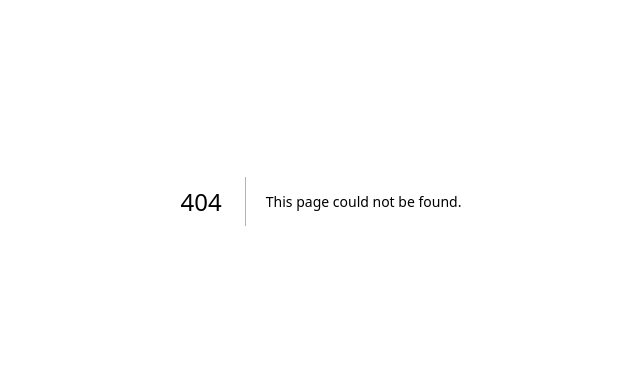
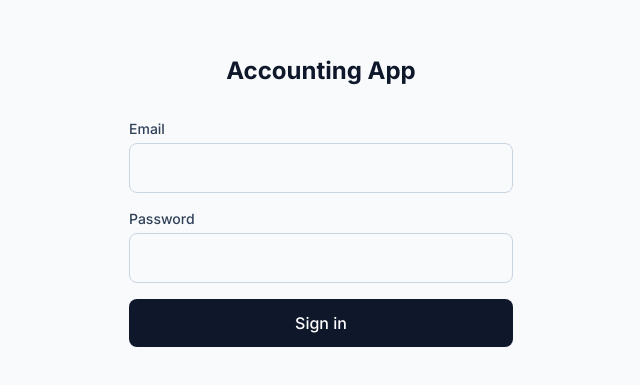
Before and after one commit to louisgarnier/accounting, a Next.js app in the folder frontend/: page /login in a window 1280 px wide. Before the commit this address had no page. Shown: the part 199-584 px from the top of the page, without its empty margins (319-959 px from the left). Built offline with nearby package versions, Linux system fonts and the light colour scheme.

Commit message:
[EPIC-1] feat: add login/logout UI with Supabase auth

```diff
--- /dev/null
+++ b/frontend/app/(dashboard)/layout.tsx
@@ -0,0 +1,17 @@
+import LogoutButton from '@/components/LogoutButton'
+
+export default function DashboardLayout({
+  children,
+}: {
+  children: React.ReactNode
+}) {
+  return (
+    <div className="min-h-screen bg-slate-50">
+      <header className="bg-white border-b border-slate-200 px-4 py-3 flex items-center justify-between">
+        <h1 className="text-lg font-semibold text-slate-900">Accounting</h1>
+        <LogoutButton />
+      </header>
+      <main className="px-4 py-6 max-w-2xl mx-auto">{children}</main>
+    </div>
+  )
+}
--- /dev/null
+++ b/frontend/app/(dashboard)/page.tsx
@@ -0,0 +1,7 @@
+export default function DashboardPage() {
+  return (
+    <div className="text-center py-16">
+      <p className="text-slate-500">Dashboard — coming soon</p>
+    </div>
+  )
+}
--- /dev/null
+++ b/frontend/app/login/actions.ts
@@ -0,0 +1,27 @@
+'use server'
+
+import { revalidatePath } from 'next/cache'
+import { redirect } from 'next/navigation'
+import { createClient } from '@/lib/supabase/server'
+
+export async function login(formData: FormData) {
+  const supabase = await createClient()
+
+  const { error } = await supabase.auth.signInWithPassword({
+    email: formData.get('email') as string,
+    password: formData.get('password') as string,
+  })
+
+  if (error) {
+    redirect('/login?error=Invalid+email+or+password')
+  }
+
+  revalidatePath('/', 'layout')
+  redirect('/')
+}
+
+export async function logout() {
+  const supabase = await createClient()
+  await supabase.auth.signOut()
+  redirect('/login')
+}
--- /dev/null
+++ b/frontend/app/login/page.tsx
@@ -0,0 +1,68 @@
+import { login } from './actions'
+
+export default async function LoginPage({
+  searchParams,
+}: {
+  searchParams: Promise<{ error?: string }>
+}) {
+  const { error } = await searchParams
+
+  return (
+    <div className="min-h-screen flex items-center justify-center bg-slate-50 px-4">
+      <div className="w-full max-w-sm">
+        <h1 className="text-2xl font-bold text-slate-900 mb-8 text-center">
+          Accounting App
+        </h1>
+
+        <form className="space-y-4">
+          {error && (
+            <p className="text-sm text-red-600 bg-red-50 px-3 py-2 rounded">
+              {error}
+            </p>
+          )}
+
+          <div>
+            <label
+              htmlFor="email"
+              className="block text-sm font-medium text-slate-700 mb-1"
+            >
+              Email
+            </label>
+            <input
+              id="email"
+              name="email"
+              type="email"
+              required
+              autoComplete="email"
+              className="w-full px-3 py-3 border border-slate-300 rounded-lg text-base focus:outline-none focus:ring-2 focus:ring-slate-900"
+            />
+          </div>
+
+          <div>
+            <label
+              htmlFor="password"
+              className="block text-sm font-medium text-slate-700 mb-1"
+            >
+              Password
+            </label>
+            <input
+              id="password"
+              name="password"
+              type="password"
+              required
+              autoComplete="current-password"
+              className="w-full px-3 py-3 border border-slate-300 rounded-lg text-base focus:outline-none focus:ring-2 focus:ring-slate-900"
+            />
+          </div>
+
+          <button
+            formAction={login}
+            className="w-full py-3 px-4 bg-slate-900 text-white rounded-lg text-base font-medium active:bg-slate-700"
+          >
+            Sign in
+          </button>
+        </form>
+      </div>
+    </div>
+  )
+}
--- a/frontend/app/page.tsx
+++ /dev/null
@@ -1,65 +0,0 @@
-import Image from "next/image";
-
-export default function Home() {
-  return (
-    <div className="flex flex-col flex-1 items-center justify-center bg-zinc-50 font-sans dark:bg-black">
-      <main className="flex flex-1 w-full max-w-3xl flex-col items-center justify-between py-32 px-16 bg-white dark:bg-black sm:items-start">
-        <Image
-          className="dark:invert"
-          src="/next.svg"
-          alt="Next.js logo"
-          width={100}
-          height={20}
-          priority
-        />
-        <div className="flex flex-col items-center gap-6 text-center sm:items-start sm:text-left">
-          <h1 className="max-w-xs text-3xl font-semibold leading-10 tracking-tight text-black dark:text-zinc-50">
-            To get started, edit the page.tsx file.
-          </h1>
-          <p className="max-w-md text-lg leading-8 text-zinc-600 dark:text-zinc-400">
-            Looking for a starting point or more instructions? Head over to{" "}
-            <a
-              href="https://vercel.com/templates?framework=next.js&utm_source=create-next-app&utm_medium=appdir-template-tw&utm_campaign=create-next-app"
-              className="font-medium text-zinc-950 dark:text-zinc-50"
-            >
-              Templates
-            </a>{" "}
-            or the{" "}
-            <a
-              href="https://nextjs.org/learn?utm_source=create-next-app&utm_medium=appdir-template-tw&utm_campaign=create-next-app"
-              className="font-medium text-zinc-950 dark:text-zinc-50"
-            >
-              Learning
-            </a>{" "}
-            center.
-          </p>
-        </div>
-        <div className="flex flex-col gap-4 text-base font-medium sm:flex-row">
-          <a
-            className="flex h-12 w-full items-center justify-center gap-2 rounded-full bg-foreground px-5 text-background transition-colors hover:bg-[#383838] dark:hover:bg-[#ccc] md:w-[158px]"
-            href="https://vercel.com/new?utm_source=create-next-app&utm_medium=appdir-template-tw&utm_campaign=create-next-app"
-            target="_blank"
-            rel="noopener noreferrer"
-          >
-            <Image
-              className="dark:invert"
-              src="/vercel.svg"
-              alt="Vercel logomark"
-              width={16}
-              height={16}
-            />
-            Deploy Now
-          </a>
-          <a
-            className="flex h-12 w-full items-center justify-center rounded-full border border-solid border-black/[.08] px-5 transition-colors hover:border-transparent hover:bg-black/[.04] dark:border-white/[.145] dark:hover:bg-[#1a1a1a] md:w-[158px]"
-            href="https://nextjs.org/docs?utm_source=create-next-app&utm_medium=appdir-template-tw&utm_campaign=create-next-app"
-            target="_blank"
-            rel="noopener noreferrer"
-          >
-            Documentation
-          </a>
-        </div>
-      </main>
-    </div>
-  );
-}
--- /dev/null
+++ b/frontend/components/LogoutButton.tsx
@@ -0,0 +1,16 @@
+'use client'
+
+import { logout } from '@/app/login/actions'
+
+export default function LogoutButton() {
+  return (
+    <form action={logout}>
+      <button
+        type="submit"
+        className="text-sm text-slate-500 hover:text-slate-900"
+      >
+        Sign out
+      </button>
+    </form>
+  )
+}
--- a/frontend/next.config.ts
+++ b/frontend/next.config.ts
@@ -6,6 +6,8 @@ const withPWA = require('next-pwa')({
   disable: process.env.NODE_ENV === 'development',
 })
 
-const nextConfig: NextConfig = {}
+const nextConfig: NextConfig = {
+  turbopack: {},
+}
 
 module.exports = withPWA(nextConfig)
```
